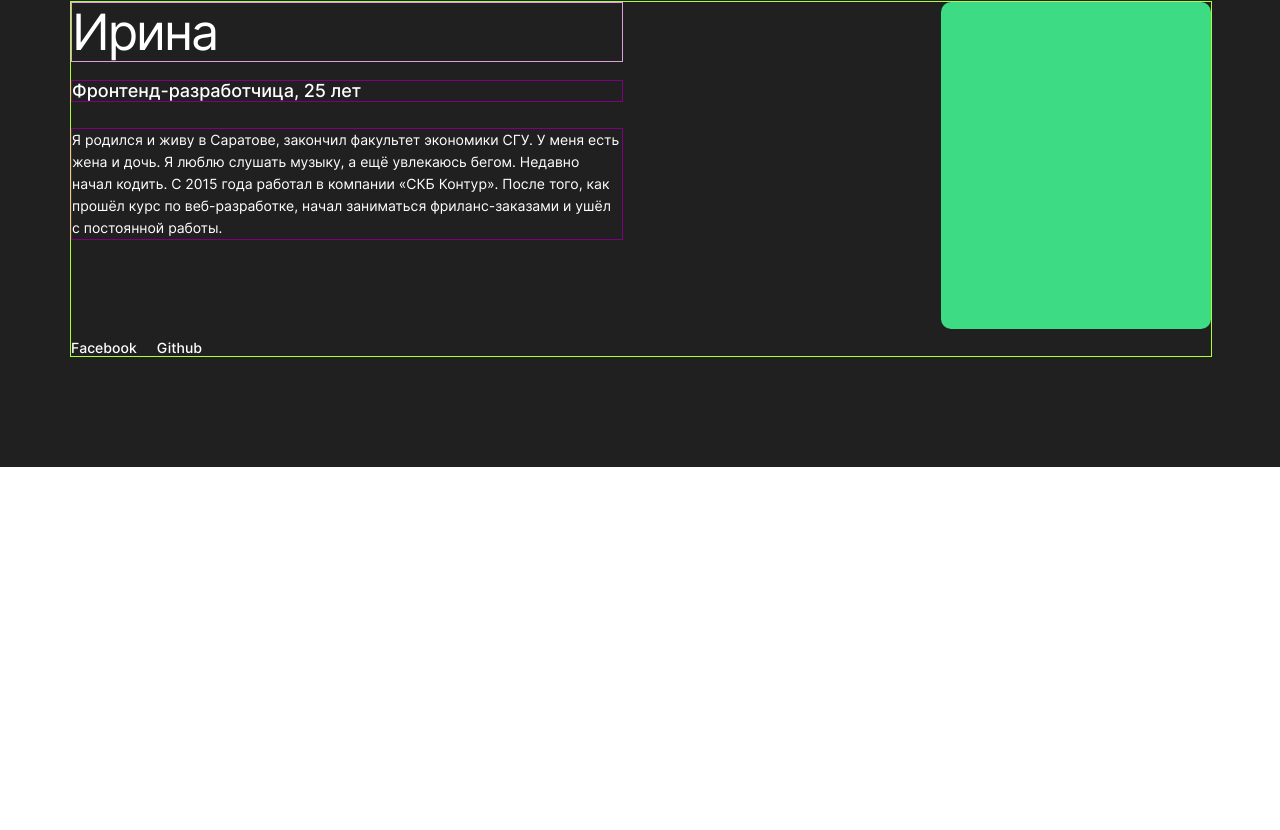
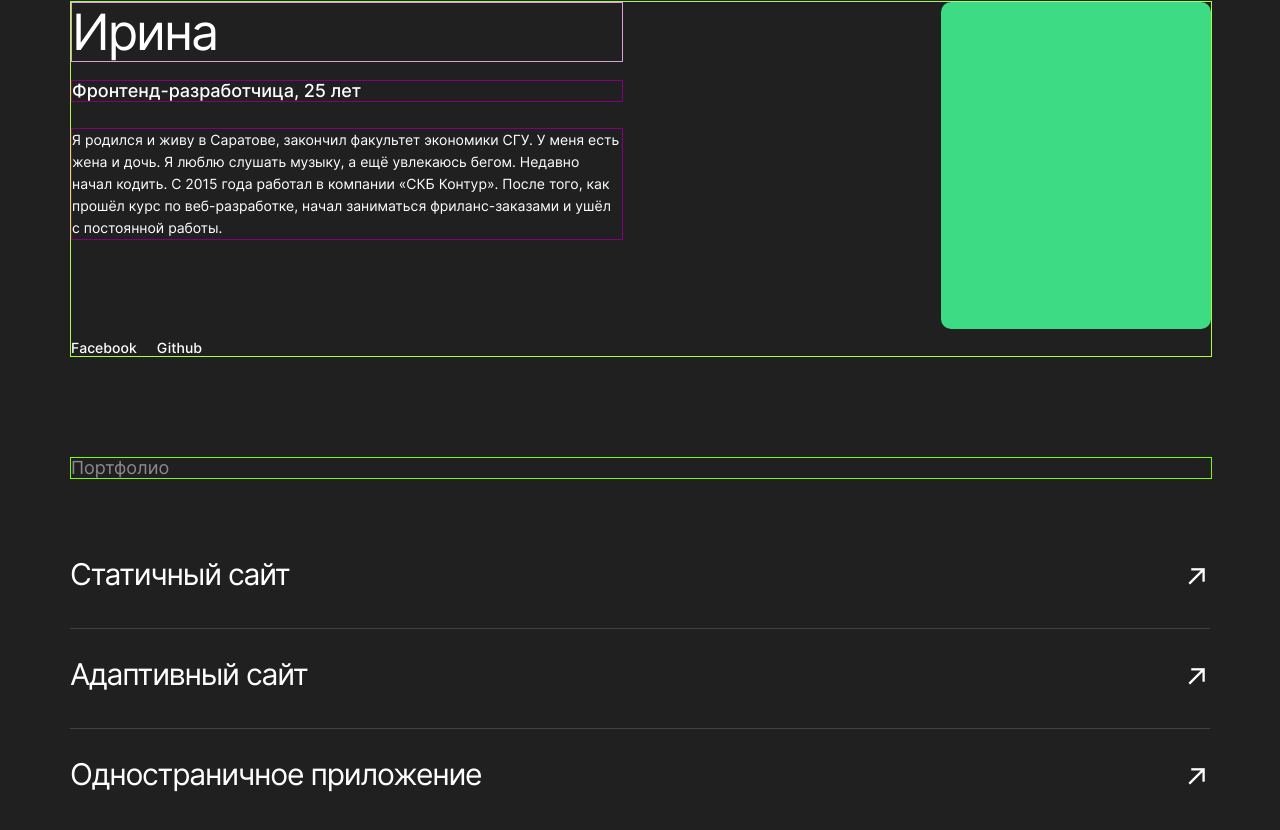
Before and after one commit to wunder-frau/movies-explorer-frontend, a React (Create React App) app: page / in a window 1280 px wide. Shown: the part 2161-2991 px from the top of the page. Before the commit the page ends 2628 px from the top, so only its background shows below. Built offline with nearby package versions, Linux system fonts and the light colour scheme.

Commit message:
develop: make component Portfolio

```diff
--- a/src/components/AboutMe/AboutMe.css
+++ b/src/components/AboutMe/AboutMe.css
@@ -12,7 +12,7 @@
   justify-content: flex-start;
   align-items: flex-start;
   width: 100%;
-  margin: 110px 70px;
+  margin: 110px 70px 100px;
 }
 
 @media screen and (max-width: 1279px) {
@@ -23,6 +23,7 @@
 
 @media screen and (max-width: 767px) {
   .aboutme__wraper {
+    width: calc(100% - 36px);
     margin: 70px 18px;
   }
 }
--- a/src/components/Main/Main.js
+++ b/src/components/Main/Main.js
@@ -4,6 +4,7 @@ import NavTab from '../NavTab/NavTab';
 import AboutProject from '../AboutProject/AboutProject';
 import Techs from '../Techs/Techs';
 import AboutMe from '../AboutMe/AboutMe';
+import Potrtfolio from '../Portfolio/Portfolio';
 
 function Main( ) {
   return (
@@ -14,6 +15,7 @@ function Main( ) {
       <AboutProject/>
       <Techs/>
       <AboutMe/>
+      <Potrtfolio/>
     </>
   );
 }
--- a/src/components/Portfolio/Portfolio.css
+++ b/src/components/Portfolio/Portfolio.css
@@ -0,0 +1,106 @@
+.portfolio {
+  display: flex;
+  justify-content: flex-start;
+  align-items: flex-start;
+  background-color:#202020;
+  width: 100%;
+}
+
+.portfolio__wraper {
+  display: flex;
+  flex-direction: column;
+  justify-content: flex-start;
+  align-items: flex-start;
+  width: 100%;
+  margin: 0 70px 125px;
+}
+
+@media screen and (max-width: 1279px) {
+  .portfolio__wraper {
+    margin: 0 50px 90px;
+  }
+}
+
+@media screen and (max-width: 767px) {
+  .portfolio__wraper {
+    margin: 0 18px 70px;
+  }
+}
+
+.portfolio__title {
+  font-family: Inter;
+  font-style: normal;
+  font-weight: normal;
+  font-size: 18px;
+  line-height: 20px;
+  color: #8B8B8B;
+  margin: 0;
+  mix-blend-mode: normal;
+  width: 100%;
+  border: 1px solid lawngreen;
+}
+
+@media screen and (max-width: 767px) {
+  .portfolio__title {
+    font-size: 14px;
+    line-height: 20px;
+  }
+}
+
+.portfolio__list {
+  display: flex;
+  flex-direction: column;
+  list-style: none;
+  font-family: Inter;
+  font-style: normal;
+  font-weight: normal;
+  font-size: 30px;
+  line-height: 50px;
+  width: 100%;
+  margin-top: 50px;
+  margin-bottom: 0;
+  padding-left: 0;
+  letter-spacing: -0.04em;
+  /* border: 1px solid greenyellow; */
+}
+
+@media screen and (max-width: 767px) {
+  .portfolio__list {
+    font-size: 18px;
+    line-height: 28px;
+  }
+}
+
+.portfolio__list-element {
+  display: flex;
+  flex-direction: row;
+  justify-content: space-between;
+  padding-top: 20px;
+  padding-bottom: 19px;
+}
+
+.portfolio__link {
+  color: #fff;
+  text-decoration: none;
+  padding-top: 20px;
+  padding-bottom: 19px;
+  margin: 0;
+  padding: 0;
+  border-bottom: 1px solid #424242;
+}
+
+.portfolio__link:last-of-type {
+  border-bottom: none;
+}
+
+.portfolio__arrow {
+  font-size: 30px;
+  line-height: 60px;
+}
+
+@media screen and (max-width: 767px) {
+  .portfolio__arrow {
+    font-size: 18px;
+    line-height: 28px;
+  }
+}
--- a/src/components/Portfolio/Portfolio.js
+++ b/src/components/Portfolio/Portfolio.js
@@ -0,0 +1,33 @@
+import './Portfolio.css'
+
+function Portfolio() {
+  return (
+    <div className='portfolio'>
+      <div className='portfolio__wraper'>
+        <h2 className='portfolio__title'>Портфолио</h2>
+        <ul className='portfolio__list'>
+          <a href='/' className='portfolio__link'>
+            <li className='portfolio__list-element'>
+              <div>Статичный сайт</div>
+              <div className='portfolio__arrow'>↗</div>
+            </li>
+          </a>
+          <a href='/' className='portfolio__link'>
+            <li className='portfolio__list-element'>
+              <div>Адаптивный сайт</div>
+              <div className='portfolio__arrow'>↗</div>
+            </li>
+          </a>
+          <a href='/' className='portfolio__link'>
+            <li className='portfolio__list-element'>
+              <div>Одностраничное приложение</div>
+              <div className='portfolio__arrow'>↗</div>
+            </li>
+          </a>
+        </ul>
+      </div>
+    </div>
+  );
+}
+
+export default Portfolio;
```
